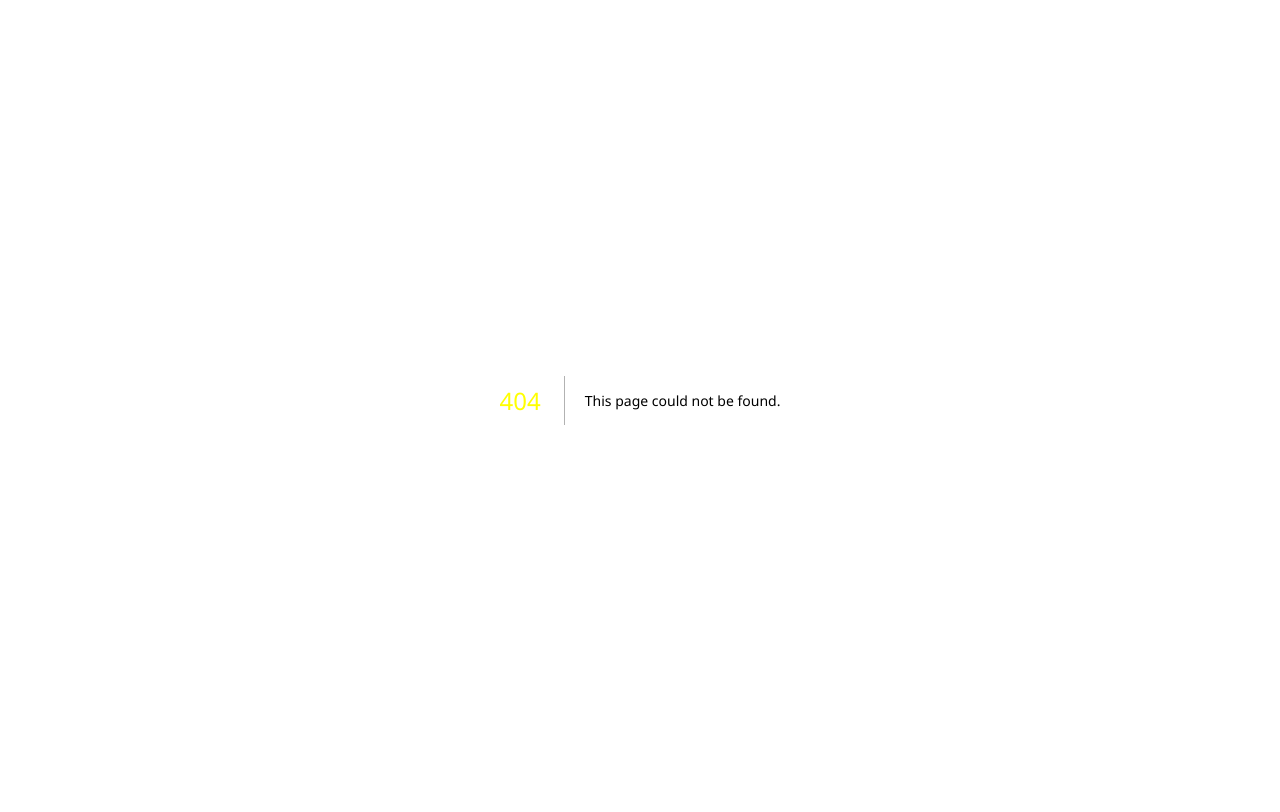
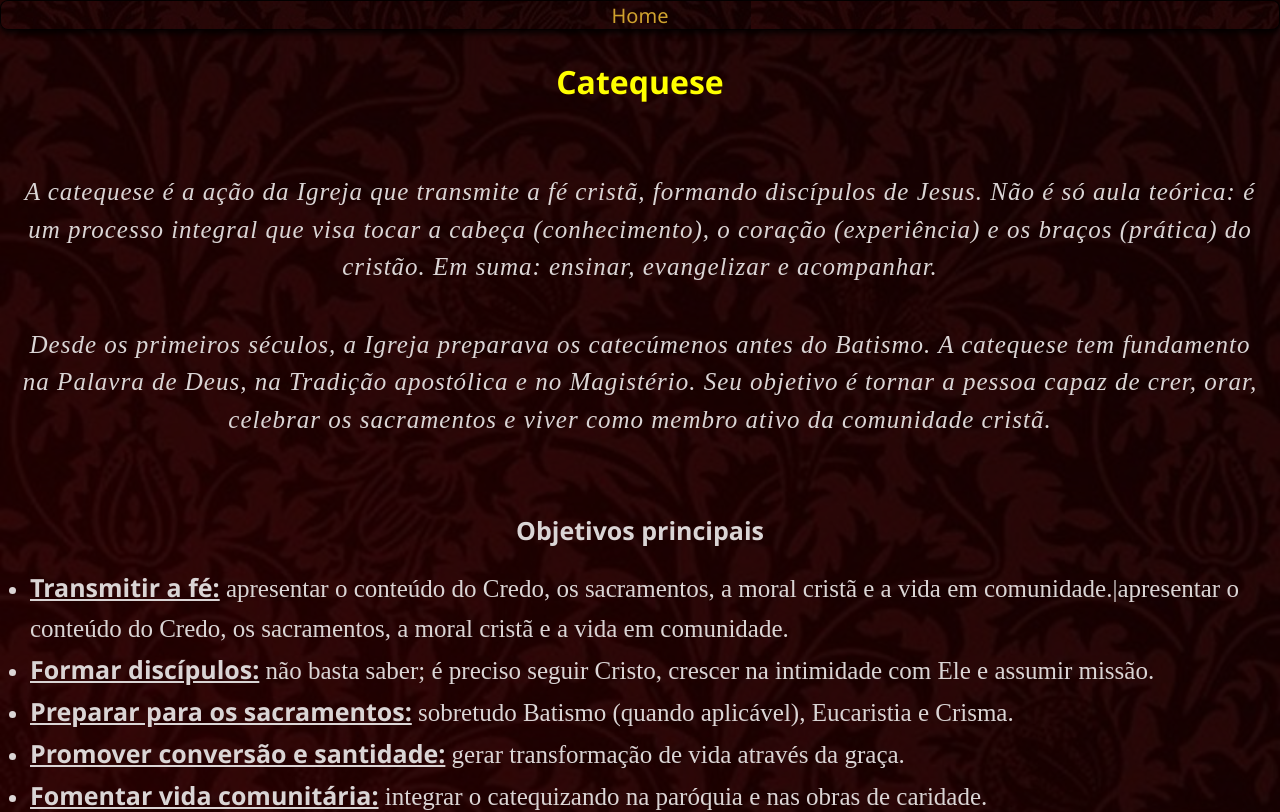
Before and after one commit to Igor-Dias-2010/igreja-catolica, a Next.js app: page /catequese in a window 1280 px wide. Before the commit this address had no page. Shown: the top 812 px of the page. Built offline with nearby package versions, Linux system fonts and the light colour scheme.

Commit message:
igreja-catolica V3.0
acho q terminou, tenho q testar

```diff
--- /dev/null
+++ b/app/catequese/page.js
@@ -0,0 +1,27 @@
+"use client"
+import Navbar from '../navbar'
+import Link from 'next/link'
+
+export default function Catequese() {
+    return (
+        <div>
+            <Navbar />
+            <h1>Catequese</h1>
+            <div id='conteudo'>
+                <p>A catequese é a ação da Igreja que transmite a fé cristã, formando discípulos de Jesus. Não é só aula teórica: é um processo integral que visa tocar a cabeça (conhecimento), o coração (experiência) e os braços (prática) do cristão. Em suma: ensinar, evangelizar e acompanhar.</p>
+                <p>Desde os primeiros séculos, a Igreja preparava os catecúmenos antes do Batismo. A catequese tem fundamento na Palavra de Deus, na Tradição apostólica e no Magistério. Seu objetivo é tornar a pessoa capaz de crer, orar, celebrar os sacramentos e viver como membro ativo da comunidade cristã.</p>
+                <h2>Objetivos principais</h2>
+                <ul>
+                    <li><strong>Transmitir a fé:</strong> apresentar o conteúdo do Credo, os sacramentos, a moral cristã e a vida em comunidade.|apresentar o conteúdo do Credo, os sacramentos, a moral cristã e a vida em comunidade.</li>
+                    <li><strong>Formar discípulos:</strong> não basta saber; é preciso seguir Cristo, crescer na intimidade com Ele e assumir missão.</li>
+                    <li><strong>Preparar para os sacramentos:</strong> sobretudo Batismo (quando aplicável), Eucaristia e Crisma.</li>
+                    <li><strong>Promover conversão e santidade:</strong> gerar transformação de vida através da graça.</li>
+                    <li><strong>Fomentar vida comunitária:</strong> integrar o catequizando na paróquia e nas obras de caridade.</li>
+                </ul>
+                <p>O conteúdo essencial da Catequese é o ensinamento sobre a fé cristã: quem é Deus, quem é Jesus Cristo, o que é a Igreja e como viver o amor de Deus no cotidiano.
+                    Ela também ajuda o fiel a compreender os sacramentos, a oração e a vida em comunidade, fortalecendo o compromisso com a fé e com o serviço ao próximo.
+                </p>
+            </div>
+        </div>
+    )
+}
--- a/app/globals.css
+++ b/app/globals.css
@@ -40,6 +40,7 @@ body {
   font-family: 'Times New Roman', Times, serif;
   font-style: oblique;
 }
+
 #conteudo li {
   text-align: left;
   font-size: 25px;
@@ -58,12 +59,14 @@ h1 {
   font-family: 'Segoe UI', Tahoma, Geneva, Verdana, sans-serif;
   color: yellow;
 }
-h2{
+
+h2 {
   margin-top: 55px;
   margin-bottom: 20px;
   font-family: 'Segoe UI', Tahoma, Geneva, Verdana, sans-serif;
   font-size: 25px;
 }
+
 #saudacao {
   font-family: sans-serif;
 }
@@ -85,3 +88,15 @@ a:hover {
   margin-top: 50px;
   margin-bottom: 60px;
 }
+
+@media (max-width: 412px) {
+  #conteudo p {
+    letter-spacing: 0px;
+    font-size: 20px;
+  }
+}
+
+html,
+body {
+  overflow-x: hidden;
+}
--- a/app/navbar.css
+++ b/app/navbar.css
@@ -3,6 +3,9 @@ nav {
     justify-content: center;
     align-items: center;
     text-align: center;
+    position: sticky;
+    z-index: 999;
+    top: 0;
     width: 100%;
     height: 30px;
     background:
```
Also changed, not shown: app/igreja/page.js (+3 -4 lines), app/missa/page.js (+7 -1 lines), app/santos/page.js (+15 -1 lines).
